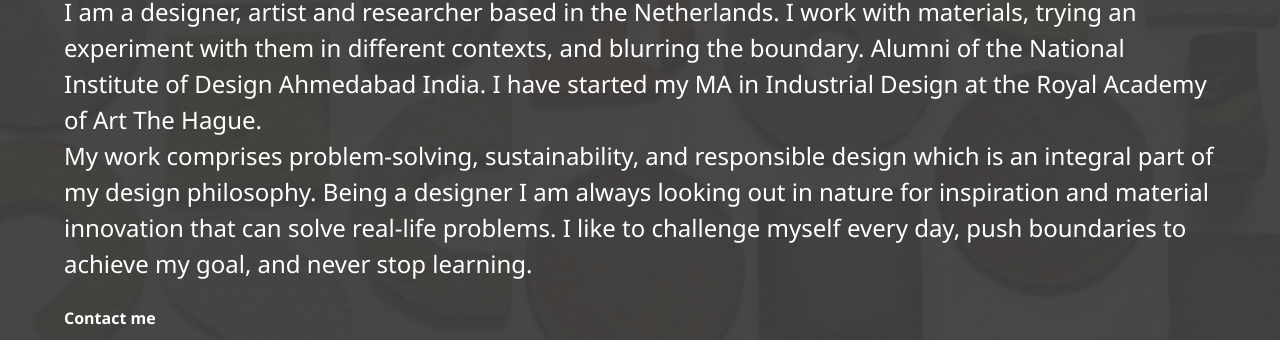
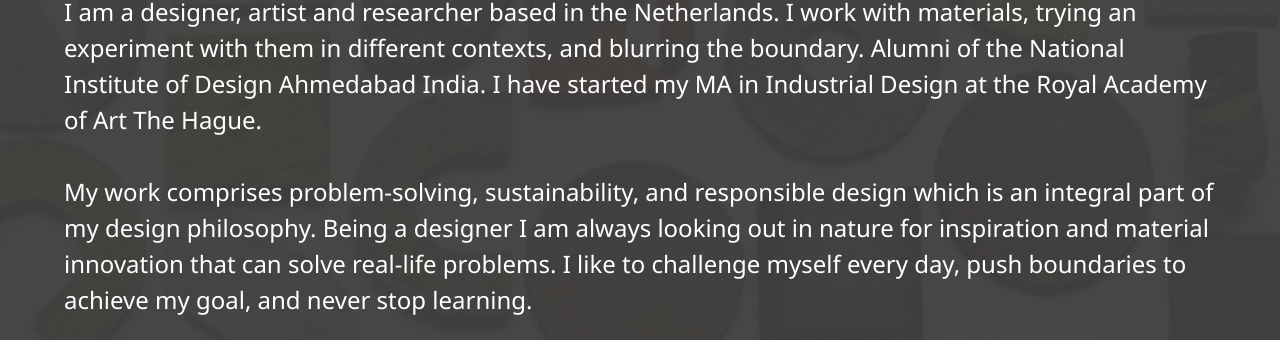
Before and after one commit to prakashpkb/akash_badal, a plain HTML site: page index.html in a window 1280 px wide. Shown: the part 374-714 px from the top of the page. Drawn offline with Linux system fonts and the light colour scheme.

Commit message:
added a br

```diff
--- a/index.html
+++ b/index.html
@@ -54,7 +54,7 @@
       <h2>I am a designer, artist and researcher based in the Netherlands. I work with materials,
           trying an experiment with them in different contexts, and blurring the boundary.
           Alumni of the National Institute of Design Ahmedabad India.
-          I have started my MA in Industrial Design at the Royal Academy of Art The Hague.<br>
+          I have started my MA in Industrial Design at the Royal Academy of Art The Hague.<br> <br>
           My work comprises problem-solving, sustainability, and responsible design which is an integral
           part of my design philosophy. Being a designer I am always looking out in nature for inspiration
           and material innovation that can solve real-life problems.
```
